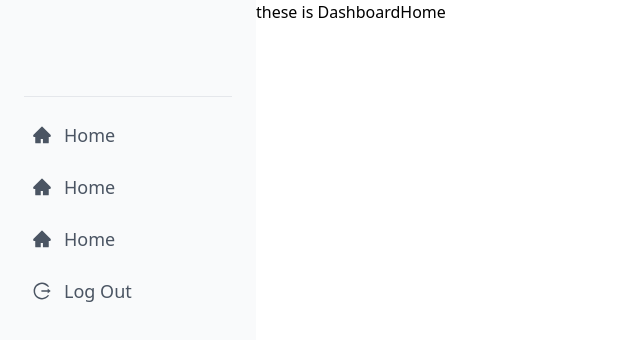
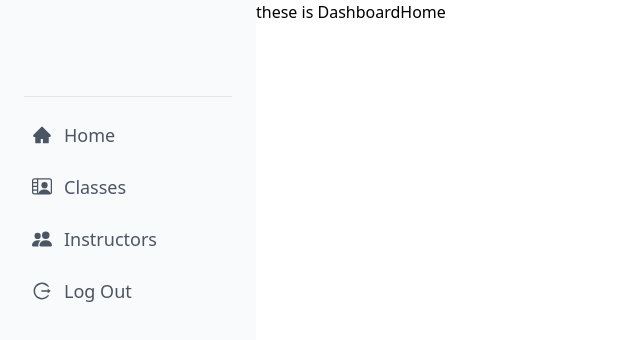
Before and after one commit to rakibulhasan-bu/athletic-academy-client, a React (Vite) app: page /dashboard in a window 1280 px wide. Shown: the top 340 px of the page, without its empty margins (0-640 px from the left). Built offline with nearby package versions, Linux system fonts and the light colour scheme; no server answers; sample sign-in values are in the browser's storage.

Commit message:
secure routes for admin and instructors

```diff
--- a/src/layout/DashboardLayout.jsx
+++ b/src/layout/DashboardLayout.jsx
@@ -3,6 +3,8 @@ import {
   BsCreditCard2Back,
   BsFillGridFill,
   BsUiChecksGrid,
+  BsPersonVideo2,
+  BsFillPeopleFill,
 } from "react-icons/bs";
 import { MdOutlineClass } from "react-icons/md";
 import { SiGoogleclassroom } from "react-icons/si";
@@ -136,20 +138,20 @@ const DashboardLayout = () => {
           </li>
           <li>
             <NavLink
-              to="/"
+              to="/classes"
               className="flex items-center rounded-lg p-2 text-gray-600 hover:bg-gray-200 hover:text-primary"
             >
-              <AiFillHome className="text-xl font-bold" />
-              <span className="ml-3 flex-1 whitespace-nowrap">Home</span>
+              <BsPersonVideo2 className="text-xl font-bold" />
+              <span className="ml-3 flex-1 whitespace-nowrap">Classes</span>
             </NavLink>
           </li>
           <li>
             <NavLink
-              to="/"
+              to="/instructors"
               className="flex items-center rounded-lg p-2 text-gray-600 hover:bg-gray-200 hover:text-primary"
             >
-              <AiFillHome className="text-xl font-bold" />
-              <span className="ml-3 flex-1 whitespace-nowrap">Home</span>
+              <BsFillPeopleFill className="text-xl font-bold" />
+              <span className="ml-3 flex-1 whitespace-nowrap">Instructors</span>
             </NavLink>
           </li>
           <li>
--- /dev/null
+++ b/src/routes/AdminRoute.jsx
@@ -0,0 +1,22 @@
+/* eslint-disable react/prop-types */
+import { useContext } from "react";
+import { Navigate, useLocation } from "react-router";
+import { AuthContext } from "../provider/AuthProvider";
+import useAdmin from "../hooks/useAdmin";
+
+const AdminRoute = ({ children }) => {
+  const { user, loading } = useContext(AuthContext);
+  const [isAdmin, isAdminLoading] = useAdmin();
+  const location = useLocation();
+
+  if (loading || isAdminLoading) {
+    return "loading...";
+  }
+
+  if (user && isAdmin) {
+    return children;
+  }
+  return <Navigate to="/" state={{ from: location }} replace></Navigate>;
+};
+
+export default AdminRoute;
--- /dev/null
+++ b/src/routes/InstructorRoute.jsx
@@ -0,0 +1,22 @@
+/* eslint-disable react/prop-types */
+import { useContext } from "react";
+import { Navigate, useLocation } from "react-router";
+import { AuthContext } from "../provider/AuthProvider";
+import useInstructor from "../hooks/useInstructor";
+
+const InstructorRoute = ({ children }) => {
+  const { user, loading } = useContext(AuthContext);
+  const [isInstructor, isInstructorLoading] = useInstructor();
+  const location = useLocation();
+
+  if (loading || isInstructorLoading) {
+    return "Loading...";
+  }
+
+  if (user && isInstructor) {
+    return children;
+  }
+  return <Navigate to="/" state={{ from: location }} replace></Navigate>;
+};
+
+export default InstructorRoute;
--- a/src/routes/routes.jsx
+++ b/src/routes/routes.jsx
@@ -16,6 +16,8 @@ import MyClasses from "../pages/dashboard/MyClasses";
 import ManageClasses from "../pages/dashboard/ManageClasses";
 import Home from "../pages/Home/Home";
 import PrivateRoute from "./PrivateRoute";
+import AdminRoute from "./AdminRoute";
+import InstructorRoute from "./InstructorRoute";
 
 export const router = createBrowserRouter([
   {
@@ -58,17 +60,38 @@ export const router = createBrowserRouter([
         element: <DashboardHome />,
       },
       {
+        path: "/dashboard/manageClasses",
+        element: (
+          <AdminRoute>
+            <ManageClasses />
+          </AdminRoute>
+        ),
+      },
+      {
+        path: "/dashboard/manageUsers",
+        element: (
+          <AdminRoute>
+            <ManageUsers />
+          </AdminRoute>
+        ),
+      },
+      {
         path: "/dashboard/addAClass",
-        element: <AddAClass />,
+        element: (
+          <InstructorRoute>
+            <AddAClass />
+          </InstructorRoute>
+        ),
       },
       {
         path: "/dashboard/myClass",
-        element: <MyClasses />,
+        element: (
+          <InstructorRoute>
+            <MyClasses />
+          </InstructorRoute>
+        ),
       },
-      {
-        path: "/dashboard/manageClasses",
-        element: <ManageClasses />,
-      },
+
       {
         path: "/dashboard/selectedClasses",
         element: <SelectedClasses />,
@@ -81,10 +104,6 @@ export const router = createBrowserRouter([
         path: "/dashboard/payment",
         element: <Payment />,
       },
-      {
-        path: "/dashboard/manageUsers",
-        element: <ManageUsers />,
-      },
     ],
   },
 ]);
```
Also changed, not shown: src/hooks/useUsers.jsx (deleted).
